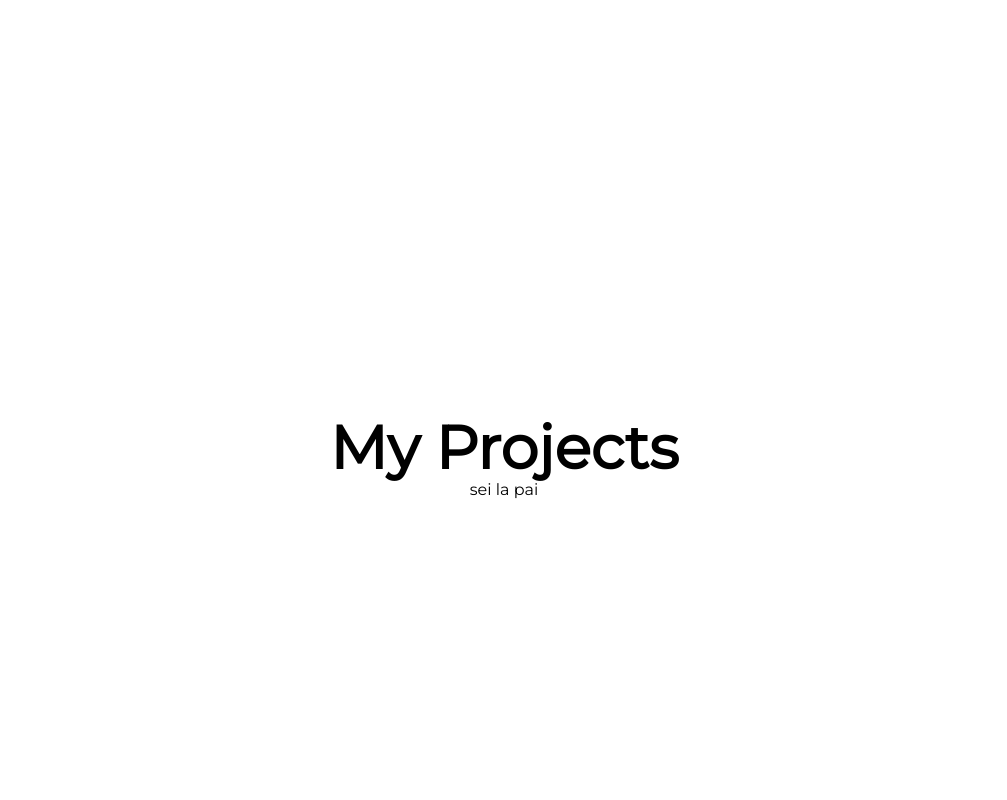
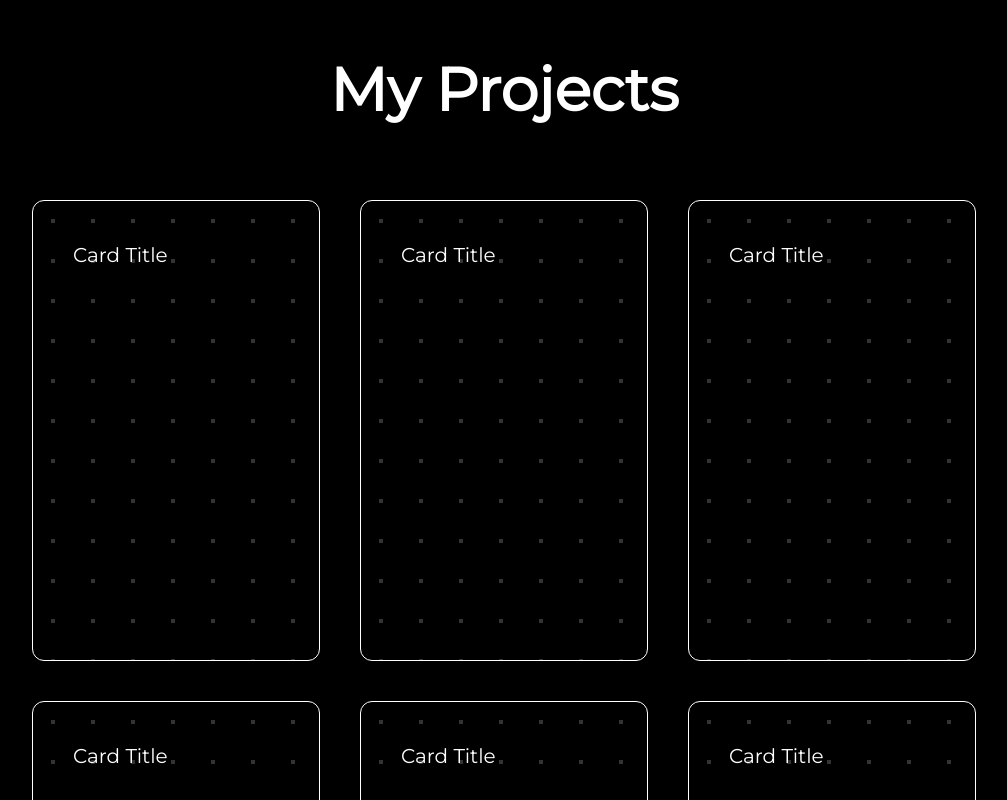
Before and after one commit to rodrfentanes21/my-portfolio, a Next.js app: page / in a window 1280 px wide. Shown: the part 1540-2340 px from the top of the page, without its empty margins (136-1143 px from the left). Built offline with nearby package versions, Linux system fonts and the light colour scheme.

Commit message:
fancy card animations etc

```diff
--- a/components/AboutMe.tsx
+++ b/components/AboutMe.tsx
@@ -34,7 +34,7 @@ export default function AboutMe() {
   return (
     <section
       ref={ref}
-      className="flex flex-row gap-5 justify-around items-center w-screen lg:w-full h-screen"
+      className="flex flex-col lg:flex-row gap-5 justify-around items-center w-screen lg:w-full h-screen text-center lg:text-start"
       id="about-me"
     >
       <div>
--- a/components/Header.tsx
+++ b/components/Header.tsx
@@ -5,7 +5,7 @@ export default function Header() {
   return (
     <header className="flex justify-start h-16 items-center fixed w-screen lg:w-full bg-opacity-20 backdrop-blur-lg drop-shadow-sm z-20">
       <div className="ml-5">Rodrigo Fentanes</div>
-      <nav className="grow flex justify-center gap-10">
+      <nav className="grow hidden lg:flex justify-center gap-10">
         <Link href="#home" scroll={false} className='border-b-2 border-transparent hover:border-b-2 hover:border-indigo-500  hover:text-indigo-500'>
           Home
         </Link>
--- a/components/Intro.tsx
+++ b/components/Intro.tsx
@@ -4,7 +4,7 @@ import { motion } from "framer-motion";
 export default function Intro() {
   return (
     <motion.section
-      className="flex flex-col gap-5 justify-center items-center w-screen lg:w-full h-screen"
+      className="flex flex-col gap-5 justify-center items-center w-screen lg:w-full h-screen text-center lg:text-start"
       id="home"
       initial={{ opacity: 0 }}
       animate={{ opacity: 1 }}
--- /dev/null
+++ b/components/ProjectCard.tsx
@@ -0,0 +1,20 @@
+import React from "react";
+import styles from "../styles/Card.module.css";
+
+export default function ProjectCard() {
+  return (
+    <div className="group">
+      <div className={styles.card}>
+        <div className={styles.cardgradient}></div>
+        <div className={styles.cardcontent}>
+            <h3 className=" font-weight-bold text-xl">
+                Card Title
+            </h3>
+            <p className=" opacity-0 group-hover:opacity-100">
+                Lorem ipsum dolor sit, amet consectetur adipisicing elit. In, odio iure totam ullam rem sapiente pariatur aliquam minima
+            </p>
+        </div>
+      </div>
+    </div>
+  );
+}
--- a/components/Projects.tsx
+++ b/components/Projects.tsx
@@ -3,6 +3,7 @@ import { useInView } from "react-intersection-observer";
 import { useEffect } from "react";
 import { motion } from "framer-motion";
 import { useAnimation } from "framer-motion";
+import ProjectCard from "./ProjectCard";
 
 export default function Projects() {
   const { ref, inView } = useInView({
@@ -33,7 +34,7 @@ export default function Projects() {
   return (
     <section
       ref={ref}
-      className="flex flex-col items-center  justify-center w-screen lg:w-full h-screen"
+      className="flex flex-col items-center  justify-center w-screen lg:w-full"
       id="projects"
     >
       <motion.h2
@@ -43,13 +44,14 @@ export default function Projects() {
       >
         My Projects
       </motion.h2>
-
-      <div>
-        <motion.div initial={{ opacity: 0 }} animate={animation2}>
-          {" "}
-          sei la pai
-        </motion.div>
-      </div>
+      <motion.div initial={{ opacity: 0 }} animate={animation2} className='grid grid-cols-1 lg:grid-cols-3 justify-items-center gap-10 py-20'>
+        <ProjectCard />
+        <ProjectCard />
+        <ProjectCard />
+        <ProjectCard />
+        <ProjectCard />
+        <ProjectCard />
+      </motion.div>
     </section>
   );
 }
--- /dev/null
+++ b/styles/Card.module.css
@@ -0,0 +1,60 @@
+.card {
+  aspect-ratio: 1 / 1.6;
+  border: 1px solid;
+  cursor: pointer;
+  position: relative;
+  width: 56vmin;
+  border-radius: 0.75rem;
+}
+
+.card:hover > .cardgradient {
+  background-position: 100% 100%;
+  transform: scale(1.08, 1.03);
+}
+
+.card:hover > .cardcontent {
+  background-position: -10% 0%;
+}
+
+.cardgradient {
+  background: linear-gradient(
+    130deg,
+    transparent 0% 33%,
+    rgb(99 102 241) 66%,
+    #4e92f5 83.5%,
+    #38bdf8 100%
+  );
+  background-position: 0% 0%;
+  background-size: 300% 300%;
+  content: "";
+  height: 100%;
+  left: 0px;
+  pointer-events: none;
+  position: absolute;
+  top: 0px;
+  transition: background-position 350ms ease, transform 350ms ease;
+  width: 100%;
+  z-index: 2;
+  border-radius: 0.75rem;
+}
+
+.cardcontent {
+  background-image: radial-gradient(
+    rgba(255, 255, 255, 0.2) 8%,
+    transparent 8%
+  );
+  background-position: 0% 0%;
+  background-size: 5vmin 5vmin;
+  height: 100%;
+  padding: 5vmin;
+  position: relative;
+  transition: background-position 350ms ease;
+  width: 100%;
+  z-index: 2;
+}
+
+@media (min-width: 1280px) {
+  .card {
+    width: 36vmin;
+  }
+}
--- a/styles/globals.css
+++ b/styles/globals.css
@@ -7,6 +7,9 @@ body {
   padding: 0;
   margin: 0;
   font-family: "Montserrat";
+  color: white;
+  background: black;
+  color-scheme: dark;
 }
 
 a {
@@ -20,7 +23,7 @@ a {
   /* outline: 1px solid red !important; */
 }
 
-@media (prefers-color-scheme: dark) {
+/* @media (prefers-color-scheme: dark) {
   html {
     color-scheme: dark;
   }
@@ -28,4 +31,4 @@ a {
     color: white;
     background: black;
   }
-}
+} */
```
